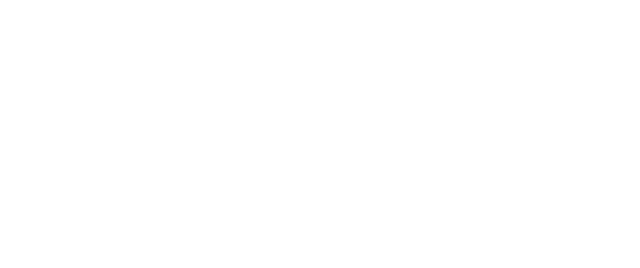
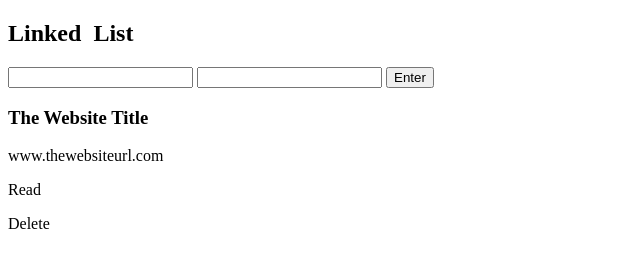
Before and after one commit to chris023/linked-list, a plain HTML site: page index.html in a window 1280 px wide. Shown: the whole page, without its empty margins (0-640 px from the left). Drawn offline with Linux system fonts and the light colour scheme.

Commit message:
Add HTML Structure and Class names

```diff
--- a/index.html
+++ b/index.html
@@ -1,9 +1,24 @@
 <!DOCTYPE html>
 <html>
-<head>
-  <title>Linked List</title>
-</head>
-<body>
-
-</body>
+  <head>
+    <title>Linked List</title>
+  </head>
+  <body>
+    <section class='input-section'>
+      <h1>Linked <img src=''> List</h1>
+      <form class='input-form'>
+        <input type='text' class='title-input' name='title'>
+        <input type='text' class='url-input' name='URL'>
+        <button class='enter-button'>Enter</button>
+      </form>
+    </section>
+    <section class='list-section'>
+      <article class='bookmark'>
+        <h1 class='bookmark-title'>The Website Title</h1>
+        <a class='bookmark-url'>www.thewebsiteurl.com</a>
+        <p class='bookmark-read'>Read</p>
+        <p class='bookmark-delete'>Delete</p>
+      </article>
+    </section>
+  </body>
 </html>
```
